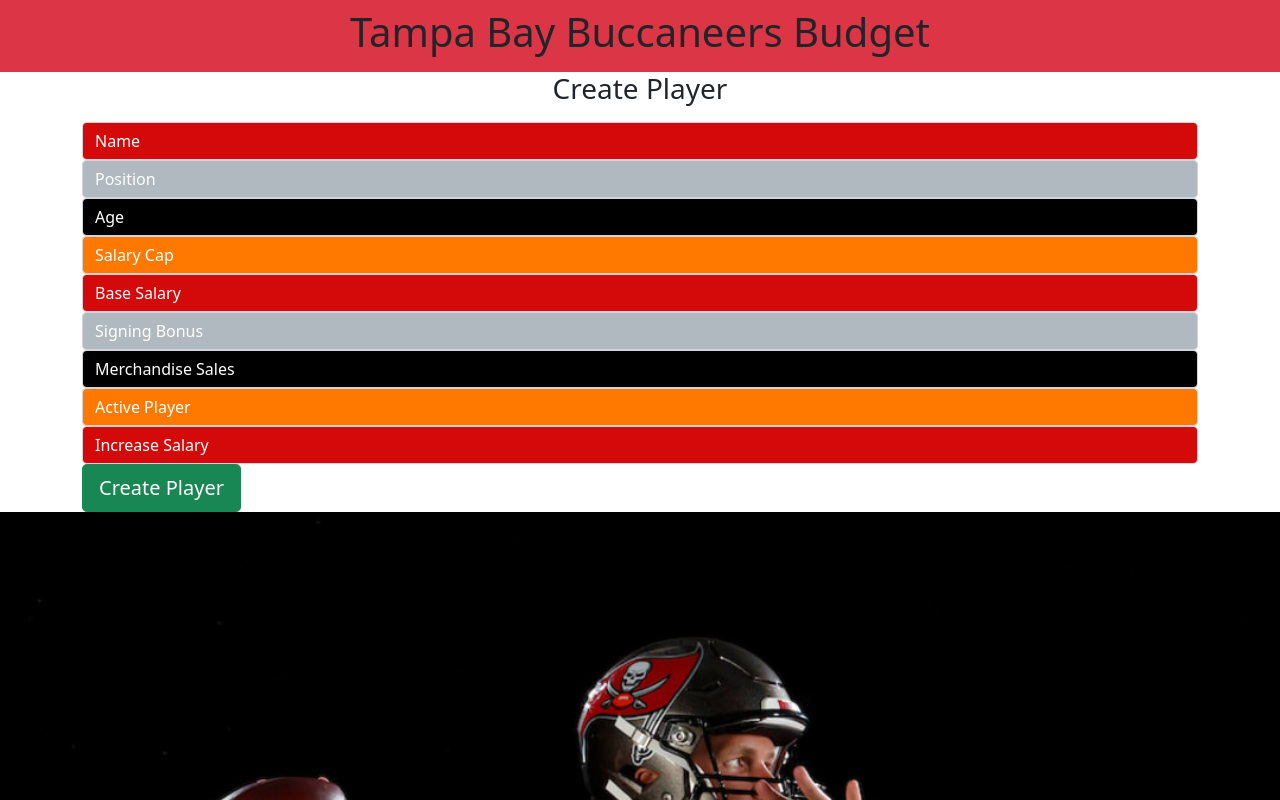
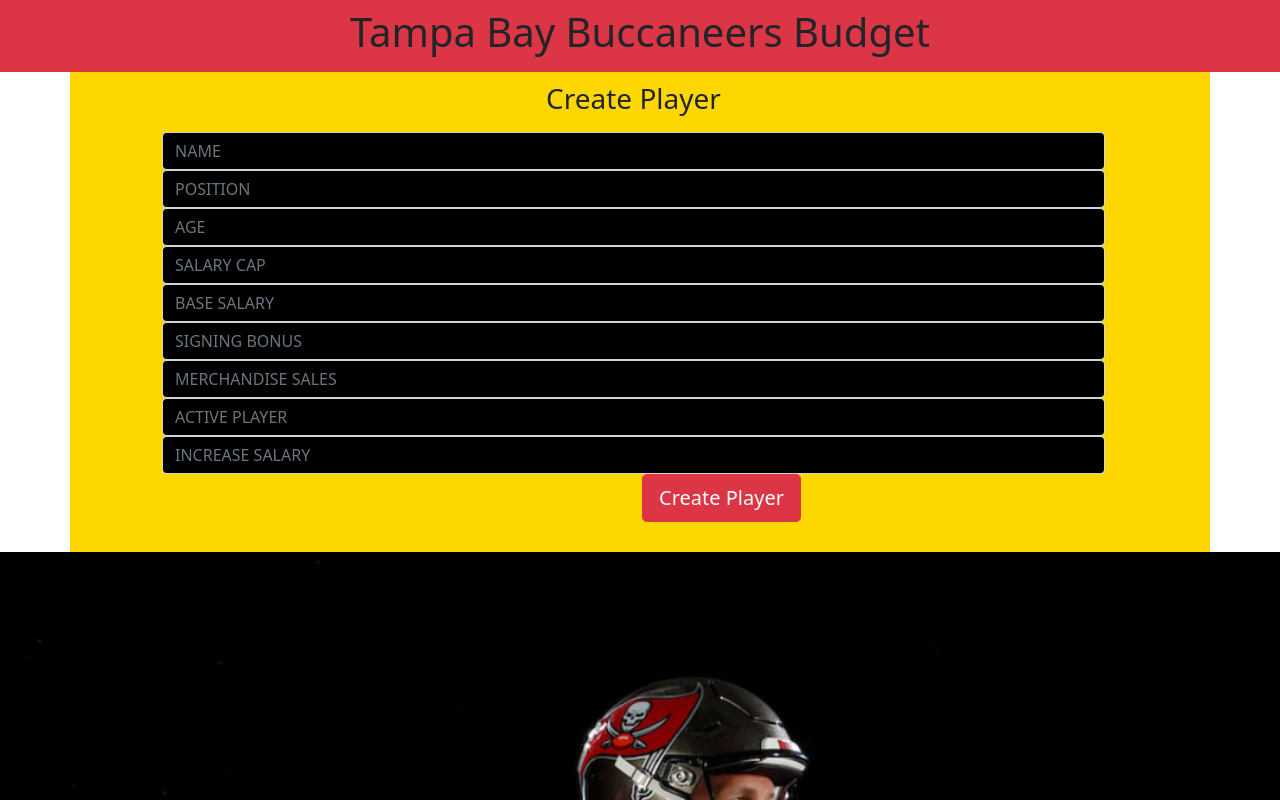
Before and after one commit to Jorvul/TB-Buccaneers-BudgetP2, an Angular app: page /create-employee in a window 1280 px wide. Shown: the top 800 px of the page. Built offline with nearby package versions, Linux system fonts and the light colour scheme.

Commit message:
added some styles to the pages

```diff
--- a/src/app/employee-create/employee-create.component.css
+++ b/src/app/employee-create/employee-create.component.css
@@ -1,6 +1,5 @@
-::placeholder{
-    color: white;
+input{
+    color: red;
+    background-color: black;
+    text-transform: uppercase;
 }
-input{
-    color: white;
-}
--- a/src/app/employee-create/employee-create.component.html
+++ b/src/app/employee-create/employee-create.component.html
@@ -1,37 +1,38 @@
 
-<div class="container custom-container mb--1 p--1">
-    <div class="col-md-12">
-      <h3 class="mb-3 text-center">Create Player</h3>
+<div style="background-color: gold;" class="container-lg">
+    <div style="padding-left: 80px; padding-bottom: 30px;" class="col-md-11">
+
+      <h3 class="mb-3 text-center" style="padding-top:10px;">Create Player</h3>
       <div class="form-group">
-        <input type="text" [(ngModel)]="employeeDetails.name" class="form-control" style="background-color: #d40909" placeholder="Name">
+        <input type="text" [(ngModel)]="employeeDetails.name" class="form-control" placeholder="Name">
       </div>
       <div class="form-group">
-        <input type="text" [(ngModel)]="employeeDetails.position" class="form-control" style="background-color: #b0b9bf" placeholder="Position">
+        <input type="text" [(ngModel)]="employeeDetails.position" class="form-control" placeholder="Position">
       </div>
       <div class="form-group">
-        <input type="text" [(ngModel)]="employeeDetails.age" class="form-control" style="background-color: #000000;" placeholder="Age">
+        <input type="text" [(ngModel)]="employeeDetails.age" class="form-control" placeholder="Age">
       </div>
       <div class="form-group">
-        <input type="text" [(ngModel)]="employeeDetails.cap" class="form-control" style="background-color: #ff7900;" placeholder="Salary Cap">
+        <input type="text" [(ngModel)]="employeeDetails.cap" class="form-control" placeholder="Salary Cap">
       </div>
       <div class="form-group">
-        <input type="text" [(ngModel)]="employeeDetails.base" class="form-control" style="background-color: #d40909;" placeholder="Base Salary">
+        <input type="text" [(ngModel)]="employeeDetails.base" class="form-control" placeholder="Base Salary">
       </div>
       <div class="form-group">
-        <input type="text" [(ngModel)]="employeeDetails.bonus" class="form-control" style="background-color: #b0b9bf;" placeholder="Signing Bonus">
+        <input type="text" [(ngModel)]="employeeDetails.bonus" class="form-control" placeholder="Signing Bonus">
       </div>
       <div class="form-group">
-        <input type="text" [(ngModel)]="employeeDetails.merchandise" class="form-control" style="background-color: #000000;" placeholder="Merchandise Sales">
+        <input type="text" [(ngModel)]="employeeDetails.merchandise" class="form-control" placeholder="Merchandise Sales">
       </div>
       <div class="form-group">
-        <input type="text" [(ngModel)]="employeeDetails.active" class="form-control" style="background-color: #ff7900;" placeholder="Active Player">
+        <input type="text" [(ngModel)]="employeeDetails.active" class="form-control" placeholder="Active Player">
       </div>
       <div class="form-group">
-        <input type="text" [(ngModel)]="employeeDetails.salary_increase" class="form-control" style="background-color: #d40909;" placeholder="Increase Salary">
+        <input type="text" [(ngModel)]="employeeDetails.salary_increase" class="form-control" placeholder="Increase Salary">
       </div>
       <div class="form-group">
         </div>
-        <button class="btn btn-success btn-lg btn-block" (click)="addEmployee(employeeDetails)">Create Player</button>
+        <button style="margin-left: 480px;" class="btn btn-danger btn-lg btn-block" (click)="addEmployee(employeeDetails)">Create Player</button>
     </div>
   </div>
   <img src="../assets/bucos.jpg" width="1520">
--- a/src/app/employee-edit/employee-edit.component.css
+++ b/src/app/employee-edit/employee-edit.component.css
@@ -0,0 +1,6 @@
+input{
+    color: red;
+    background-color: black;
+    text-transform: capitalize;
+    text-shadow: 10px;
+}
--- a/src/app/employee-edit/employee-edit.component.html
+++ b/src/app/employee-edit/employee-edit.component.html
@@ -1,8 +1,8 @@
 
-<div class="container custom-container">
-    <div class="col-md-12">
+<div style="background-color: gold" class="container-md">
+    <div style="margin-left: 0px; padding-bottom: 30px;"  class="col-md-12">
 
-      <h3 class="mb-3 text-center">Update Player</h3>
+      <h3 class="mb-3 text-center" style="padding-top:10px;">Update Player</h3>
       <div class="form-group">
         <input type="text" [(ngModel)]="employeeData.name" class="form-control" placeholder="Name">
       </div>
@@ -31,8 +31,9 @@
         <input type="text" [(ngModel)]="employeeData.salary_increase" class="form-control" placeholder="Increase Salary">
       </div>
       <div class="form-group">
-        <button class="btn btn-success btn-lg btn-block" (click)="updateEmployee()">Update Player</button>
+        <button style="margin-left: 570px;" class="btn btn-danger btn-lg btn-block" (click)="updateEmployee()">Update Player</button>
       </div>
 
     </div>
   </div>
+  <img src="../assets/bucs.jpg" width="1530">
--- a/src/app/employee-list/employee-list.component.html
+++ b/src/app/employee-list/employee-list.component.html
@@ -37,11 +37,10 @@
               <td>{{ employee.active }}</td>
               <td>{{ employee.salary_increase }}</td>
               <td>
-                <button class="button btn-success" routerLink="/employee-edit/{{ employee.id }}"
+                <button routerLink="/employee-edit/{{employee.id}}" class="button btn-success" type="button"
                   >Edit</button>
                 <button class="button btn-danger" (click)="deleteEmployee(employee.id)"
-                  >Delete</button
-                >
+                  >Delete</button>
               </td>
             </tr>
           </tbody>
@@ -55,3 +54,48 @@
   </button>
   </div>
 <img src="../assets/buckos.jpeg" width="1520">
+
+<!--<div class="modal fade" id="exampleModal" tabindex="-1" aria-labelledby="exampleModalLabel" aria-hidden="true">
+  <div class="modal-dialog">
+    <div class="modal-content">
+      <div class="modal-header">
+        <h5 class="modal-title" id="exampleModalLabel">Employee Credentials</h5>
+        <button type="button" class="btn-close" data-bs-dismiss="modal" aria-label="Close"></button>
+      </div>
+      <div class="modal-body">
+          <div class="mb-3">
+            <div class="form-group">
+              <input type="text" [(ngModel)]="employeeData.age" class="form-control" placeholder="Age">
+            </div>
+            <div class="form-group">
+              <input type="text" [(ngModel)]="employeeData.name" class="form-control" placeholder="Name">
+            </div>
+            <div class="form-group">
+              <input type="text" [(ngModel)]="employeeData.position" class="form-control" placeholder="Position">
+            </div>
+            <div class="form-group">
+              <input type="text" [(ngModel)]="employeeData.cap" class="form-control" placeholder="Salary Cap">
+            </div>
+            <div class="form-group">
+              <input type="text" [(ngModel)]="employeeData.base" class="form-control" placeholder="Base Salary">
+            </div>
+            <div class="form-group">
+              <input type="text" [(ngModel)]="employeeData.bonus" class="form-control" placeholder="Signing Bonus">
+            </div>
+            <div class="form-group">
+              <input type="text" [(ngModel)]="employeeData.merchandise" class="form-control" placeholder="merchandise Sales">
+            </div>
+            <div class="form-group">
+              <input type="text" [(ngModel)]="employeeData.active" class="form-control" placeholder="Active Player">
+            </div>
+            <div class="form-group">
+              <input type="text" [(ngModel)]="employeeData.salary_increase" class="form-control" placeholder="Increase Salary">
+            </div>
+          </div>
+      <div class="modal-footer">
+        <button type="button" class="btn btn-secondary" data-bs-dismiss="modal">Close</button>
+        <button type="button" class="btn btn-primary" data-bs-dismiss="modal">Update</button>
+      </div>
+    </div>
+  </div>
+</div>-->
--- a/src/app/employee-list/employee-list.component.ts
+++ b/src/app/employee-list/employee-list.component.ts
@@ -1,5 +1,6 @@
 import { Component, OnInit } from '@angular/core';
 import { RestApiService } from '../shared/rest-api.service';
+import { Router, ActivatedRoute } from '@angular/router';
 
 @Component({
   selector: 'app-employee-list',
@@ -7,10 +8,17 @@
   styleUrls: ['./employee-list.component.css']
 })
 export class EmployeeListComponent implements OnInit {
+  //id = this.actRoute.snapshot.params['id'];
   Employee: any = [];
-  constructor(public restApi: RestApiService) {}
+  //employeeData: any = {};
+  constructor(public restApi: RestApiService,
+    public actRoute: ActivatedRoute,
+    public router: Router) {}
   ngOnInit() {
     this.loadEmployees();
+    /*this.restApi.getEmployee(this.id).subscribe((data: {}) => {
+      this.employeeData = data;
+    })*/
   }
   // Get employees list
   loadEmployees() {
@@ -25,7 +33,15 @@
         this.loadEmployees();
       });
     }
+
   }
-
+// Update employee data
+/*updateEmployee() {
+  if(window.confirm('Are you sure, you want to update?')){
+    this.restApi.updateEmployee(this.id, this.employeeData).subscribe(data => {
+      this.router.navigate(['/employees-list']);
+    })
+  }
+}*/
 
 }
--- a/src/app/login-page/login-page.component.html
+++ b/src/app/login-page/login-page.component.html
@@ -1,5 +1,5 @@
-<nav style="background-color: black;">
-  <button class="btn btn-primary align-content center" style="border-color: red; background-color: black;" data-bs-toggle="modal" data-bs-target="#exampleModal" type="button">Login</button>
+<nav style="background-color: black;" >
+  <button class="btn btn-primary" style="border-color: red; background-color: black; justify-content: center; margin-left: 700px; margin-top: 5px; margin-bottom: 5px;" data-bs-toggle="modal" data-bs-target="#exampleModal" type="button">App Sign In</button>
 </nav>
 <!--<div>
   <img src="../assets/bucs.jpg" width="1520">
@@ -8,7 +8,7 @@
 <!--<video controls width="1520" loop autoplay [muted]="'muted'">
   <source src="../assets/Bucs.mp4">
 </video>-->
-
+<!--routerLink="/employee-edit/{{ employee.id }}-->
 <!-- Modal -->
 <div class="modal fade" id="exampleModal" tabindex="-1" aria-labelledby="exampleModalLabel" aria-hidden="true">
   <div class="modal-dialog">
--- a/src/app/shared/rest-api.service.ts
+++ b/src/app/shared/rest-api.service.ts
@@ -9,6 +9,7 @@
 export class RestApiService {
   // Define API
   //replace with my url
+  //apiURL = "http://localhost:8084"
   apiURL = 'http://localhost:3000';
   constructor(private http: HttpClient) {}
   /*========================================
```
Also changed, not shown: server/db.json (+9 -9 lines), src/app/employee-edit/employee-edit.component.ts (+3 -5 lines), 1 other file (tests, documents, lock files or other folders).
